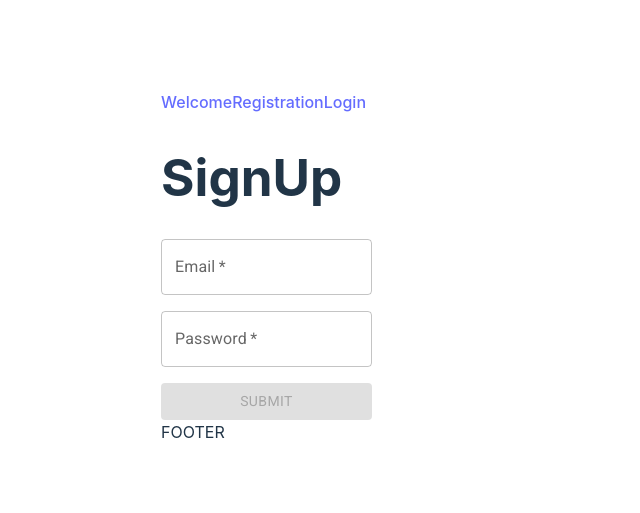
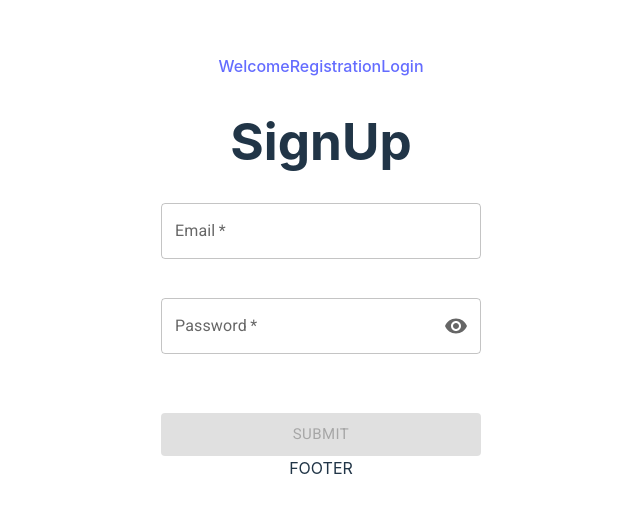
Before and after one commit to juliakocur/graphiql-app, a React (Vite) app: page /registration in a window 1280 px wide. Shown: the part 133-646 px from the top of the page, without its empty margins (319-959 px from the left). Built offline with nearby package versions, Linux system fonts and the light colour scheme; no server answers.

Commit message:
feat: update form styles

```diff
--- a/src/App.css
+++ /dev/null
@@ -1,12 +0,0 @@
-#root {
-  max-width: 1280px;
-  margin: 0 auto;
-  padding: 2rem;
-  text-align: center;
-  width: 100%;
-  max-width: 1280px;
-}
-
-button:focus[type='button'] {
-  outline: none;
-}
--- a/src/components/Forms/SignInForm.tsx
+++ b/src/components/Forms/SignInForm.tsx
@@ -1,4 +1,11 @@
-import { Alert, AlertTitle, Button, TextField } from '@mui/material';
+import {
+  Alert,
+  AlertTitle,
+  Button,
+  Checkbox,
+  FormControl,
+  TextField,
+} from '@mui/material';
 import './form.css';
 import { useForm } from 'react-hook-form';
 import { yupResolver } from '@hookform/resolvers/yup';
@@ -7,6 +14,7 @@ import { useEffect, useState } from 'react';
 import { auth } from '../../firebase/firebase';
 import { useAuthState } from 'react-firebase-hooks/auth';
 import { useNavigate } from 'react-router-dom';
+import { VisibilityOff, Visibility } from '@mui/icons-material';
 
 const SignInForm = ({
   submitHandler,
@@ -24,6 +32,9 @@ const SignInForm = ({
     mode: 'onChange',
     resolver: yupResolver<IFormData>(schema),
   });
+  const [showPassword, setShowPassword] = useState(true);
+
+  const handleClickShowPassword = () => setShowPassword((show) => !show);
 
   const onSubmit = (data: IFormData) => {
     const { email, password } = data;
@@ -50,9 +61,9 @@ const SignInForm = ({
             label="Email"
             {...register('email')}
             error={!!errors.email}
-            helperText={errors.email?.message}
+            helperText={errors.email?.message || ' '}
           />
-
+          <FormControl className="password-control">
             <TextField
               fullWidth
               required
@@ -60,11 +71,20 @@ const SignInForm = ({
               label="Password"
               error={!!errors.password}
               {...register('password')}
-            helperText={errors.password?.message}
+              type={showPassword ? 'password' : 'text'}
+              helperText={errors.password?.message || ' '}
+            ></TextField>
+            <Checkbox
+              className="show-password-icon"
+              checkedIcon={<VisibilityOff />}
+              icon={<Visibility />}
+              onClick={handleClickShowPassword}
             />
+          </FormControl>
 
           <Button
             variant="contained"
+            size="large"
             type="submit"
             disabled={!isValid}
             fullWidth
--- a/src/components/Forms/form.css
+++ b/src/components/Forms/form.css
@@ -5,6 +5,25 @@
   gap: 1rem;
   max-width: 320px;
   width: 100%;
+}
+
+.password-control {
+  position: relative;
+  width: 100%;
+}
+.show-password-icon {
+  width: 30px;
+  height: 30px;
+  position: absolute !important;
+  top: 13px;
+  right: 10px;
+}
+input[name='password'] {
+  padding-right: 40px;
+}
+
+#sign-in-password-helper-text {
+  min-height: 40px;
 }
 
 .sign-in-section {
--- a/src/firebase/firebase.ts
+++ b/src/firebase/firebase.ts
@@ -20,7 +20,6 @@ const registerWithEmailAndPassword = async (
   email: string,
   password: string
 ) => {
-  // try {
   const res = await createUserWithEmailAndPassword(auth, email, password);
   const user = res.user;
   await addDoc(collection(db, 'users'), {
--- a/src/index.css
+++ b/src/index.css
@@ -15,6 +15,12 @@
   display: flex;
   justify-content: center;
 }
+#root {
+  margin: 0 auto;
+  padding: 2rem;
+  text-align: center;
+  width: 100%;
+}
 
 a {
   font-weight: 500;
@@ -31,6 +37,7 @@ body {
   place-items: center;
   min-width: 320px;
   min-height: 100vh;
+  width: 100%;
 }
 
 h1 {
@@ -52,10 +59,6 @@ button {
 button:hover {
   border-color: #646cff;
 }
-button:focus,
-button:focus-visible {
-  outline: 4px auto -webkit-focus-ring-color;
-}
 
 @media (prefers-color-scheme: light) {
   :root {
```
Lines whose indentation alone changed are shown as unchanged.
